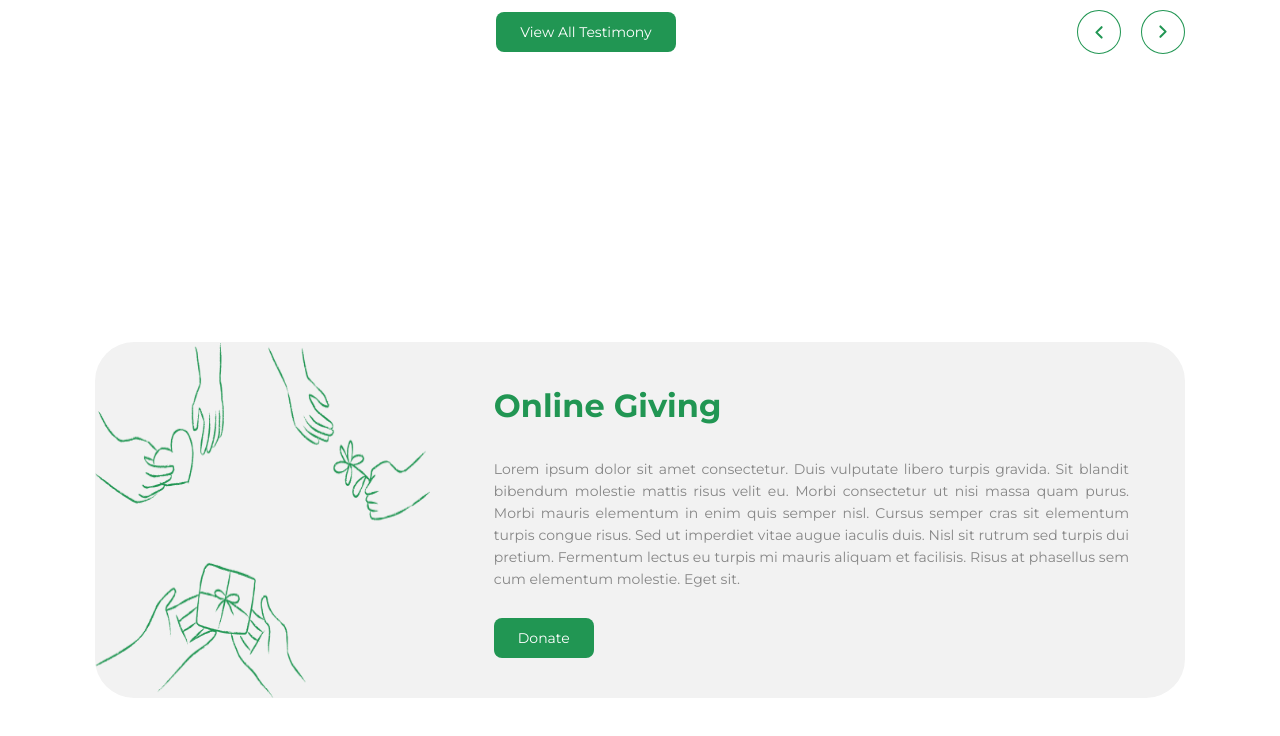
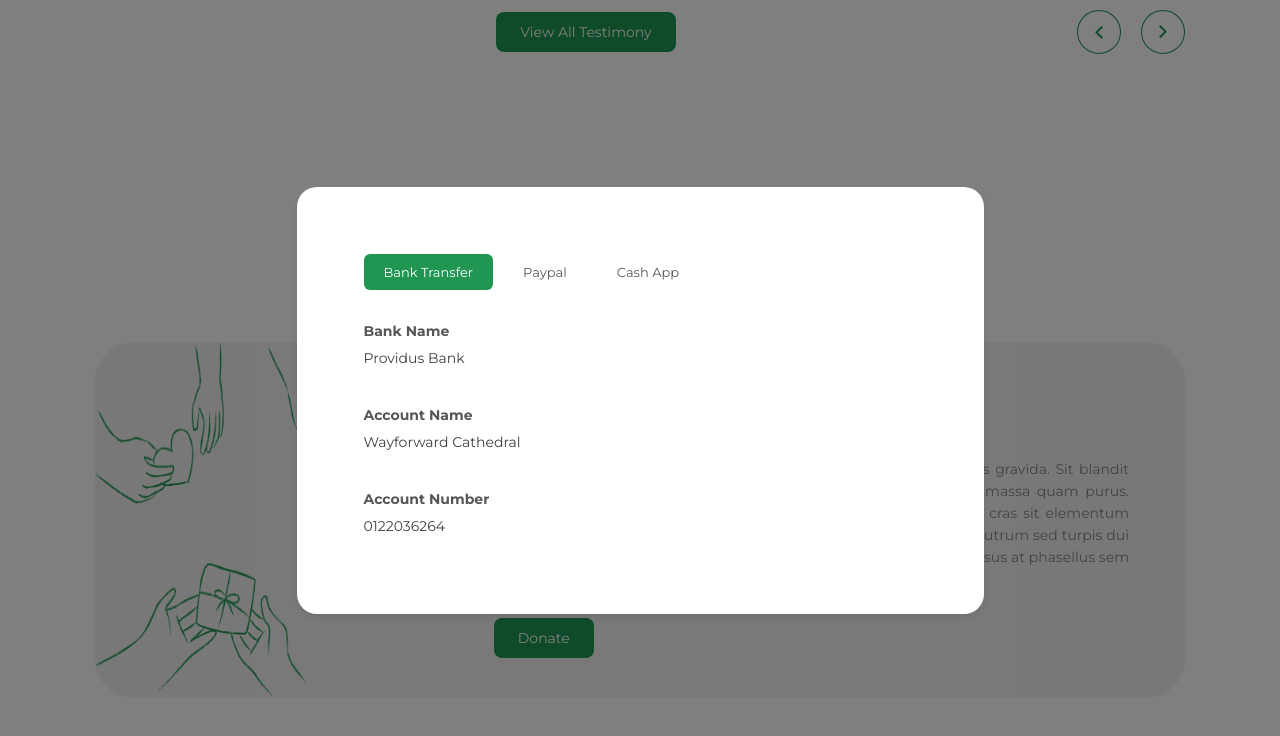
Before and after one commit to RCCG-WayForwardProject/rccg-wayforward, a Next.js app: page / in a window 1280 px wide. Both pictures are taken after a click on the button "Donate". Shown: the part 5190-5926 px from the top of the page. Built offline with nearby package versions, Linux system fonts and the light colour scheme.

Commit message:
Added Donation Modal Component

```diff
--- /dev/null
+++ b/components/Donation/Modal/index.tsx
@@ -0,0 +1,76 @@
+"use client";
+import React, { useState } from "react";
+
+import styles from "./modal.module.scss";
+
+type DonationTabType = "Bank Transfer" | "Paypal" | "Cash App";
+
+interface ModalProps {}
+
+const BankTransfer: React.FC = () => {
+  return (
+    <div className={styles["modal__content-container"]}>
+      <div className={styles["modal__content-details-wrapper"]}>
+        <p className={styles["modal__content-details-heading"]}>Bank Name</p>
+        <p className={styles["modal__content-details-description"]}>
+          Providus Bank
+        </p>
+      </div>
+      <div className={styles["modal__content-details-wrapper"]}>
+        <p className={styles["modal__content-details-heading"]}>Account Name</p>
+        <p className={styles["modal__content-details-description"]}>
+          Wayforward Cathedral
+        </p>
+      </div>
+      <div className={styles["modal__content-details-wrapper"]}>
+        <p className={styles["modal__content-details-heading"]}>
+          Account Number
+        </p>
+        <p className={styles["modal__content-details-description"]}>
+          0122036264
+        </p>
+      </div>
+    </div>
+  );
+};
+
+const Modal: React.FC<ModalProps> = () => {
+  const [activeTab, setActiveTab] = useState<DonationTabType>("Bank Transfer");
+
+  const handleActiveTab = (tab: DonationTabType) => {
+    setActiveTab(tab);
+  };
+
+  const tabList: Record<string, JSX.Element> = {
+    "Bank Transfer": <BankTransfer />,
+    Paypal: <h2>Paypal</h2>,
+    "Cash App": <h1>Cashapp</h1>,
+  };
+
+  const tabHeader: Array<string> = Object.keys(tabList);
+
+  return (
+    <div className={styles["modal"]}>
+      <ul className={styles["modal__header-wrapper"]}>
+        {tabHeader?.map((element, index) => {
+          return (
+            <li className={styles["modal__header-item"]} key={index + 1}>
+              <button
+                className={styles["modal__header-button"]}
+                data-active={element === activeTab}
+                onClick={() => handleActiveTab(element as DonationTabType)}
+              >
+                {element}
+              </button>
+            </li>
+          );
+        })}
+      </ul>
+      <div className={styles["modal__content-wrapper"]}>
+        {tabList[activeTab]}
+      </div>
+    </div>
+  );
+};
+
+export default Modal;
--- /dev/null
+++ b/components/Donation/Modal/modal.module.scss
@@ -0,0 +1,63 @@
+@import "../../../styles/variables";
+@import "../../../styles/functions.scss";
+@import "../../../styles/base/mixins";
+@import "../../../styles/typography";
+
+.modal {
+  display: flex;
+  flex-direction: column;
+  gap: 31px;
+  width: 687px;
+  height: 427px;
+  padding: 67px;
+  background-color: $col-white;
+  box-shadow: 0px 4px 10px 0px rgba(0, 0, 0, 0.07);
+  @include border-radius(20px);
+
+  &__header {
+    &-wrapper {
+      width: 100%;
+      display: flex;
+      align-items: center;
+      gap: 10px;
+    }
+    &-button {
+      color: #585858;
+      font-size: toRem(13px);
+      font-weight: 500;
+      padding: 10px 20px;
+      @include border-radius(6px);
+      &[data-active="true"] {
+        background-color: $col-green-1;
+        color: $col-white;
+      }
+    }
+  }
+
+  &__content {
+    &-container {
+      display: flex;
+      flex-direction: column;
+      gap: 36px;
+    }
+    &-details {
+      &-wrapper {
+        display: flex;
+        flex-direction: column;
+        gap: 6px;
+      }
+      &-heading {
+        color: #575555;
+        text-align: justify;
+        font-size: toRem(14px);
+        font-weight: 700;
+      }
+      &-description {
+        color: #404040;
+        text-align: justify;
+        font-size: toRem(14px);
+        font-weight: 400;
+      }
+    }
+  }
+}
--- a/components/Donation/donation.module.scss
+++ b/components/Donation/donation.module.scss
@@ -43,4 +43,16 @@
       @include description;
     }
   }
+  &__modal-wrapper {
+    display: flex;
+    align-items: center;
+    justify-content: center;
+    position: fixed;
+    top: 0;
+    right: 0;
+    bottom: 0;
+    left: 0;
+    background-color: rgba(0, 0, 0, 0.5);
+    z-index: 10;
+  }
 }
--- a/components/Donation/index.tsx
+++ b/components/Donation/index.tsx
@@ -1,10 +1,22 @@
-import React from "react";
+"use client";
+import React, { useRef, useState } from "react";
 
 import styles from "./donation.module.scss";
 import Image from "next/image";
 import Button from "../Button";
+import Modal from "./Modal";
+import { useClickOutside } from "@/utils/useClickOutside";
 
 const Donation: React.FC = () => {
+  const [openModal, setOpenModal] = useState<boolean>(false);
+  const modalRef = useRef<HTMLDivElement>(null);
+
+  const handleOpenModal = () => {
+    setOpenModal(!openModal);
+  };
+
+  useClickOutside(modalRef, setOpenModal, false);
+
   return (
     <div className={styles["donation__page"]}>
       <div className={styles["donation__content-wrapper"]}>
@@ -28,9 +40,20 @@ const Donation: React.FC = () => {
             et facilisis. Risus at phasellus sem cum elementum molestie. Eget
             sit.
           </p>
-          <Button label="Donate" type="button" size="mini" variant="primary" />
+          <Button
+            label="Donate"
+            type="button"
+            size="mini"
+            variant="primary"
+            handleClick={handleOpenModal}
+          />
         </div>
       </div>
+      {openModal && (
+        <div className={styles["donation__modal-wrapper"]} ref={modalRef}>
+          <Modal />
+        </div>
+      )}
     </div>
   );
 };
--- /dev/null
+++ b/utils/useClickOutside.ts
@@ -0,0 +1,23 @@
+import React, { useEffect } from "react";
+
+export const useClickOutside = (
+  containerRef: React.MutableRefObject<HTMLDivElement | null>,
+  setToggleState: React.Dispatch<React.SetStateAction<boolean>>,
+  toggleState: boolean
+) => {
+  useEffect(() => {
+    const listener = (event: any) => {
+      if (containerRef?.current === event.target) {
+        setToggleState(toggleState);
+      }
+    };
+    document.addEventListener("mousedown", listener);
+    document.addEventListener("touchstart", listener);
+    document.addEventListener("click", listener);
+    return () => {
+      document.removeEventListener("mousedown", listener);
+      document.removeEventListener("touchstart", listener);
+      document.removeEventListener("click", listener);
+    };
+  }, [containerRef, setToggleState, toggleState]);
+};
```
